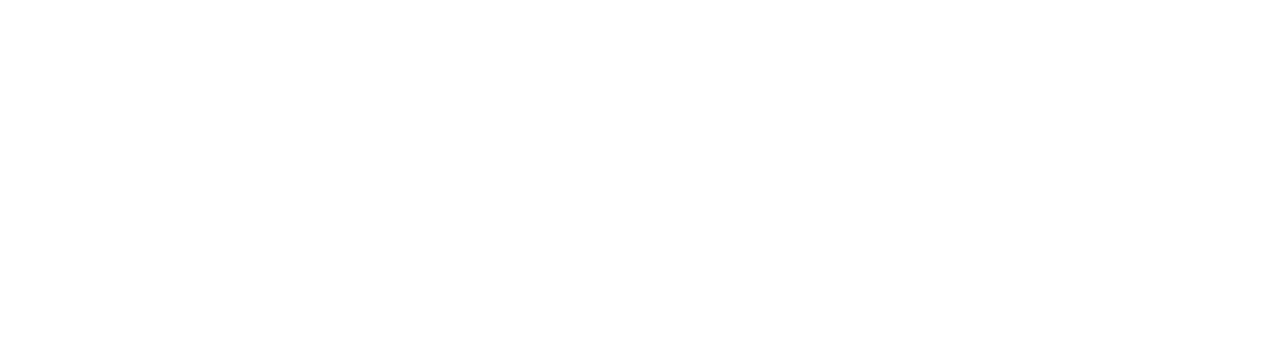
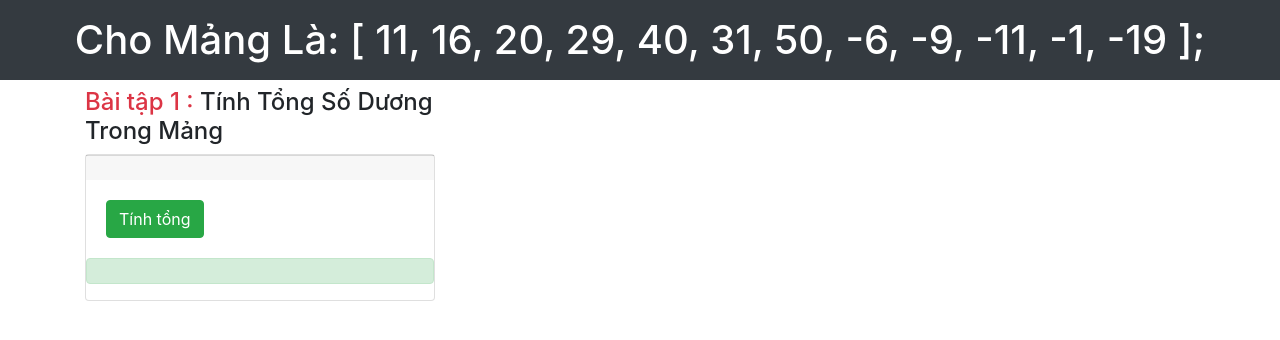
Before and after one commit to ALAN-26102001/BC51_JS_7, a plain HTML site: page index.html in a window 1280 px wide. Drawn offline with nearby package versions, Linux system fonts and the light colour scheme.

Commit message:
upload source

```diff
--- a/index.html
+++ b/index.html
@@ -1,7 +1,7 @@
 <!doctype html>
 <html lang="en">
   <head>
-    <title>Title</title>
+    <title>Bài Tập</title>
     <!-- Required meta tags -->
     <meta charset="utf-8">
     <meta name="viewport" content="width=device-width, initial-scale=1, shrink-to-fit=no">
@@ -10,6 +10,28 @@
     <link rel="stylesheet" href="https://stackpath.bootstrapcdn.com/bootstrap/4.3.1/css/bootstrap.min.css" integrity="sha384-ggOyR0iXCbMQv3Xipma34MD+dH/1fQ784/j6cY/iJTQUOhcWr7x9JvoRxT2MZw1T" crossorigin="anonymous">
   </head>
   <body>
+    <div class="title">
+      <h1 class="bg-dark text-white p-3 text-center">
+        Cho Mảng Là: [ 11, 16, 20, 29, 40, 31, 50, -6, -9, -11, -1, -19 ];
+      </h1>
+    </div>
+    <div class="container">
+      <div class="row item1">
+        <div class="col-4">
+          <h4> <span class="text-danger">Bài tập 1 :</span>  Tính Tổng Số Dương Trong Mảng</h4>
+          <div class="form-group">
+            <div class="card">
+              <div class="card-footer"></div>
+              <div class="card-body">
+                <button class="btn btn-success" id="btn-tinh-tong">
+                  Tính tổng
+                </button>
+              </div>
+              <div class="alert alert-success text-danger fw-bold" id="ketquabai1"></div>
+            </div>
+          </div>
+        </div>
+        <div class="col-4">
 
     <!-- Optional JavaScript -->
     <!-- jQuery first, then Popper.js, then Bootstrap JS -->
```
Also changed, not shown: main.js (+13 -0 lines), method.js (added).
